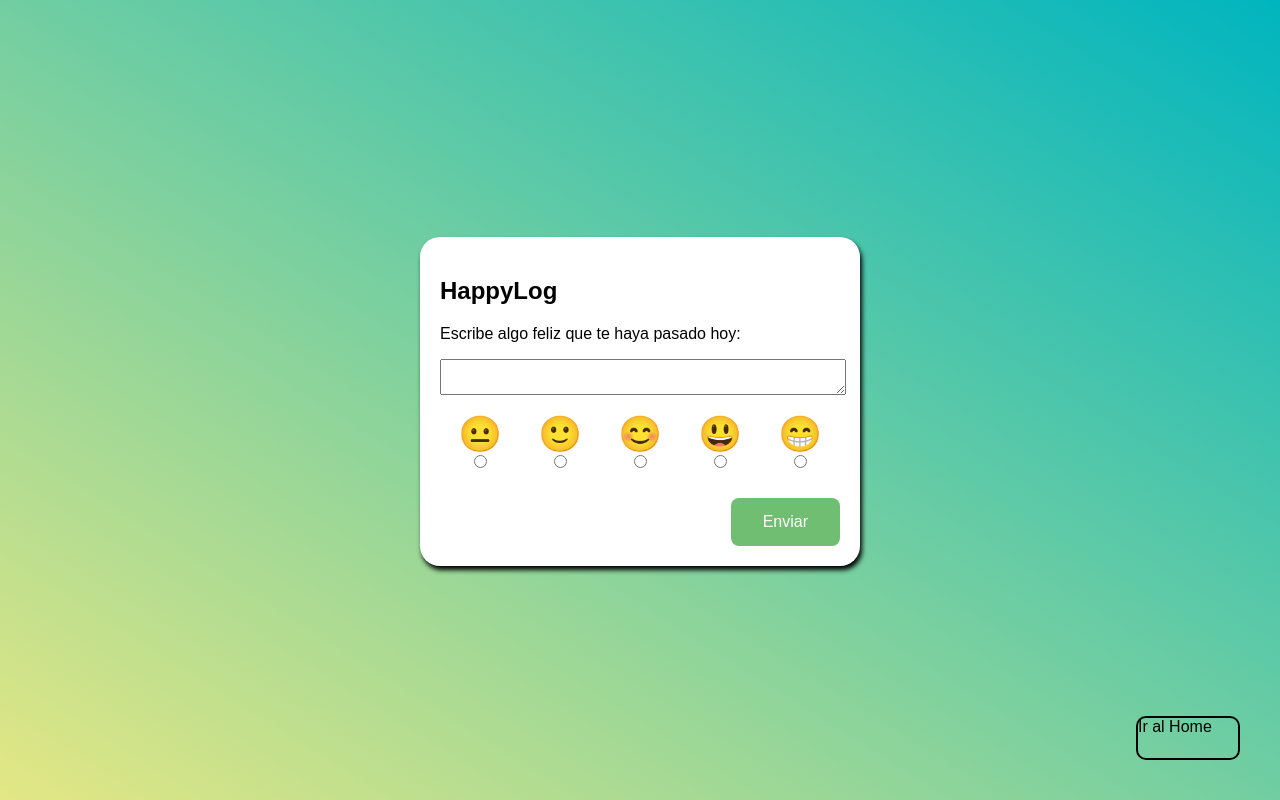
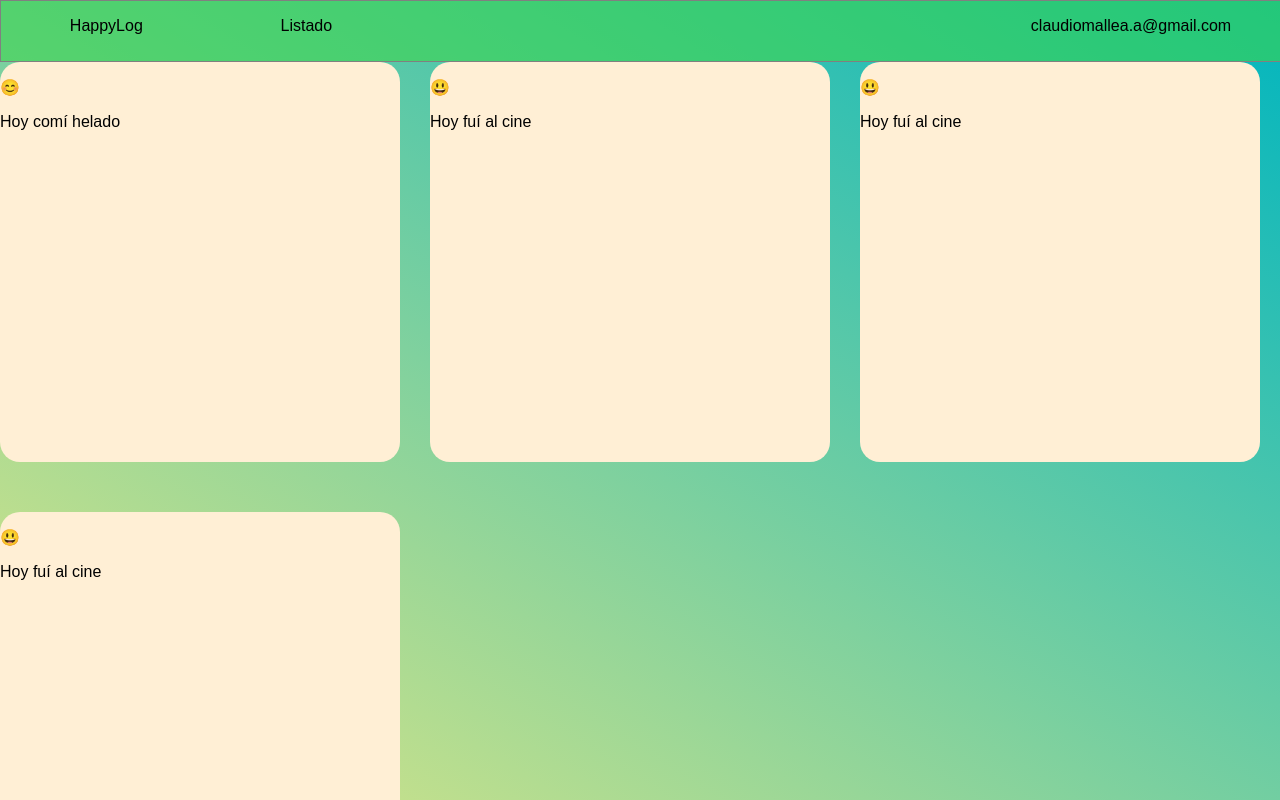
Before and after one commit to ClaudioMallea/HappyLog, a Vue app in the folder happylog/: page /#/listado in a window 1280 px wide. Shown: the top 800 px of the page. Built offline with nearby package versions, Linux system fonts and the light colour scheme.

Commit message:
Creando listado, con grid

```diff
--- a/happylog/package.json
+++ b/happylog/package.json
@@ -9,7 +9,8 @@
   },
   "dependencies": {
     "core-js": "^3.8.3",
-    "vue": "^3.2.13"
+    "vue": "^3.2.13",
+    "vue-router": "^4.1.6"
   },
   "devDependencies": {
     "@babel/core": "^7.12.16",
--- a/happylog/src/App.vue
+++ b/happylog/src/App.vue
@@ -1,99 +1,22 @@
 <template>
-  <MessageSection msg="Welcome to Your Vue.js App"/>
+  <router-view></router-view>
 </template>
 
 <script>
-import MessageSection from './components/MessageSection.vue'
 
 export default {
   name: 'App',
-  components: {
-    MessageSection
-  }
+
 }
 </script>
 
 <style>
-.container{
-    width: 100%;
-    height: 98.3vh;
-    display:flex;
-    justify-content: center;
-    align-items: center;
+
+body {
+    overflow:hidden;
+    height:100vh;
+    margin: 0;
+    background: linear-gradient(to top right,#E4E784, #00B5BF);
     font-family: "Arial";
-
-}
-body {
-    background: linear-gradient(to top right,#E4E784, #00B5BF);
-
-}
-.card{
-    width:400px;
-    box-shadow: 2px 4px 5px black;
-    background-color: white;
-    border-radius:20px;
-    padding:20px;
-}
-.card .msg{
-    width: 100%;
-    max-width: 100%;
-}
-
-.card .happySelector{
-    display:flex;
-    justify-content: space-around;
-}
-.card .buttonContainer{
-    display:flex;
-    justify-content: flex-end;
-    margin-top:30px;
-}
-.card .checkBoxSection{
-    margin-top:15px;
-    font-size:35px;
-    width:30px;
-    display:flex;
-    flex-direction: column;
-
-    align-items: center;
-
-
-}
-.card .checkBoxSection p{
-    margin:0px;
-}
-.card .checkBoxSection input{
-    margin:0px;
-}
-.card .button{
-    background-color: #4CAF50; /* Green */
-    border: none;
-    color: white;
-    padding: 15px 32px;
-    text-align: center;
-    text-decoration: none;
-    display: inline-block;
-    font-size: 16px;
-    cursor:pointer;
-    border-radius:8px;
-    opacity: 0.8;
-    transition: 0.3s;
-}
-.card .button:hover{
-    opacity: 1;
-
-}
-
-
-.container .homeButton{
-
-
-    width: 100px;
-    height: 40px;
-    position:absolute;
-    bottom:40px;
-    right:40px;
-    border:2px solid black;
-    border-radius:10px;
 }
 </style>
--- /dev/null
+++ b/happylog/src/components/ListadoMessages.vue
@@ -0,0 +1,70 @@
+<template>
+    <div >
+        <NavbarItem/>
+        <div class="container">
+
+            <div class="card" v-for=" (post,index) in happy_levels_face" :key="index">
+
+                <p>{{post.level}}</p>
+                <p>{{post.msg}}</p>
+            </div>
+        </div>
+    </div>
+</template>
+
+<script>
+import NavbarItem from './NavbarItem.vue';
+    export default {
+        name:"ListadoMessages",
+        components:{
+            NavbarItem,
+
+        },
+        data(){
+                return{
+                    posts: [{id:0,msg:"Hoy comí helado", level:2},{id:1,msg:"Hoy fuí al cine", level:3},{id:2,msg:"Hoy fuí al cine", level:3},{id:4,msg:"Hoy fuí al cine", level:3}]
+
+                }
+            },
+        computed:{
+            happy_levels_face(){
+                return this.posts.map(p=>{
+
+                    switch(p.level){
+                    case 0:
+                        return {...p, level:"😐"};
+
+                    case 1:
+                        return {...p, level:"🙂"};
+                    case 2:
+                        return {...p, level:"😊"};
+                    case 3:
+                        return {...p, level:"😃"};
+                    case 4:
+                        return {...p, level:"😁"};
+
+                }
+
+
+                })
+
+            }},
+
+    }
+</script>
+
+<style scoped>
+.container{
+    display:grid;
+    grid-template-columns: repeat(3,1fr);
+    grid-column-gap: 10px;
+    width:100%;
+    height:900px;
+}
+.card{
+    background-color:papayawhip;
+    width:400px;
+    height:400px;
+    border-radius:20px;
+}
+</style>
--- a/happylog/src/components/MessageSection.vue
+++ b/happylog/src/components/MessageSection.vue
@@ -73,5 +73,84 @@ export default {
 <!-- Add "scoped" attribute to limit CSS to this component only -->
 <style scoped>
 
+.container{
+    width: 100%;
+    height:800px;
 
+    display:flex;
+    justify-content: center;
+    align-items: center;
+
+
+}
+
+.card{
+    width:400px;
+    box-shadow: 2px 4px 5px black;
+    background-color: white;
+    border-radius:20px;
+    padding:20px;
+}
+.card .msg{
+    width: 100%;
+    max-width: 100%;
+}
+
+.card .happySelector{
+    display:flex;
+    justify-content: space-around;
+}
+.card .buttonContainer{
+    display:flex;
+    justify-content: flex-end;
+    margin-top:30px;
+}
+.card .checkBoxSection{
+    margin-top:15px;
+    font-size:35px;
+    width:30px;
+    display:flex;
+    flex-direction: column;
+
+    align-items: center;
+
+
+}
+.card .checkBoxSection p{
+    margin:0px;
+}
+.card .checkBoxSection input{
+    margin:0px;
+}
+.card .button{
+    background-color: #4CAF50; /* Green */
+    border: none;
+    color: white;
+    padding: 15px 32px;
+    text-align: center;
+    text-decoration: none;
+    display: inline-block;
+    font-size: 16px;
+    cursor:pointer;
+    border-radius:8px;
+    opacity: 0.8;
+    transition: 0.3s;
+}
+.card .button:hover{
+    opacity: 1;
+
+}
+
+
+.container .homeButton{
+
+
+    width: 100px;
+    height: 40px;
+    position:absolute;
+    bottom:40px;
+    right:40px;
+    border:2px solid black;
+    border-radius:10px;
+}
 </style>
--- /dev/null
+++ b/happylog/src/components/NavbarItem.vue
@@ -0,0 +1,40 @@
+<template>
+    <nav>
+        <section class="leftSection">
+            <p>HappyLog</p>
+            <p>Listado</p>
+        </section>
+        <section class ="rightSection">
+            <p>claudiomallea.a@gmail.com</p>
+        </section>
+
+    </nav>
+</template>
+
+<script>
+    export default {
+        name:"NavbarItem",
+    }
+</script>
+
+<style scoped>
+  nav{
+    display:flex;
+    justify-content: space-between;
+    background-color:rgba(61, 214, 74, 0.578);
+    width:100%;
+    height:60px;
+    border:1px solid gray;
+
+    }
+ .leftSection{
+    display:flex;
+    justify-content: space-around;
+    width:400px;
+ }
+ .rightSection{
+    display:flex;
+    justify-content: center;
+    width:300px;
+ }
+</style>
```
Also changed, not shown: happylog/src/main.js (+17 -1 lines), 1 other file (tests, documents, lock files or other folders).
